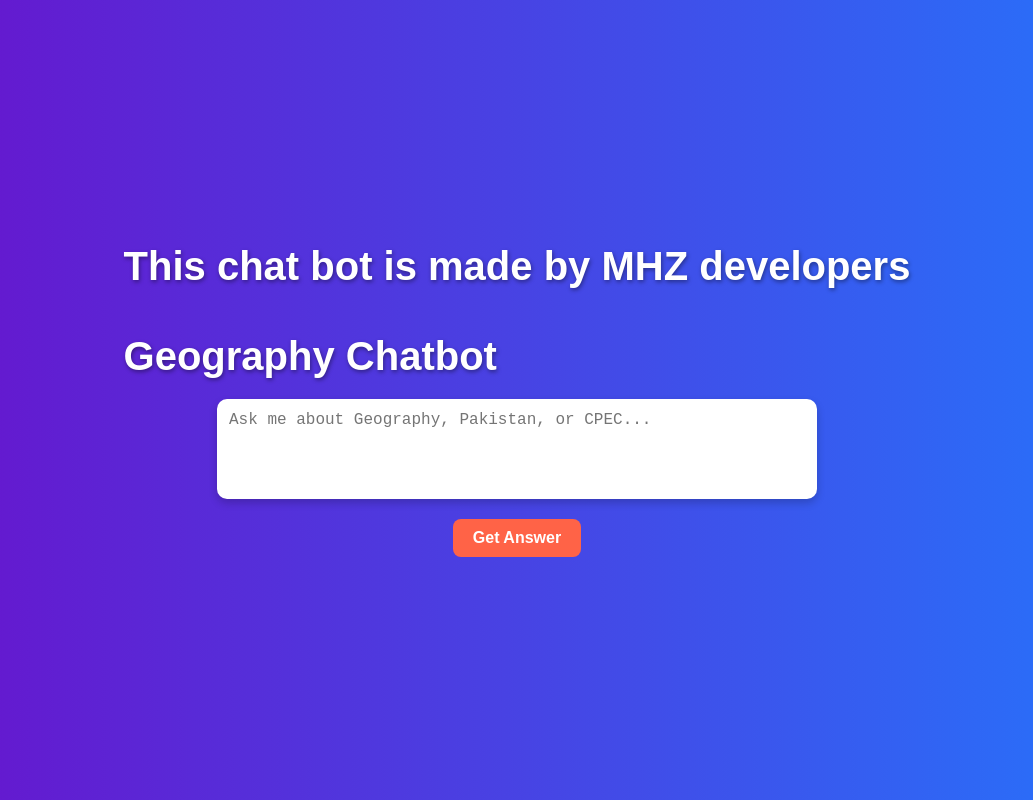
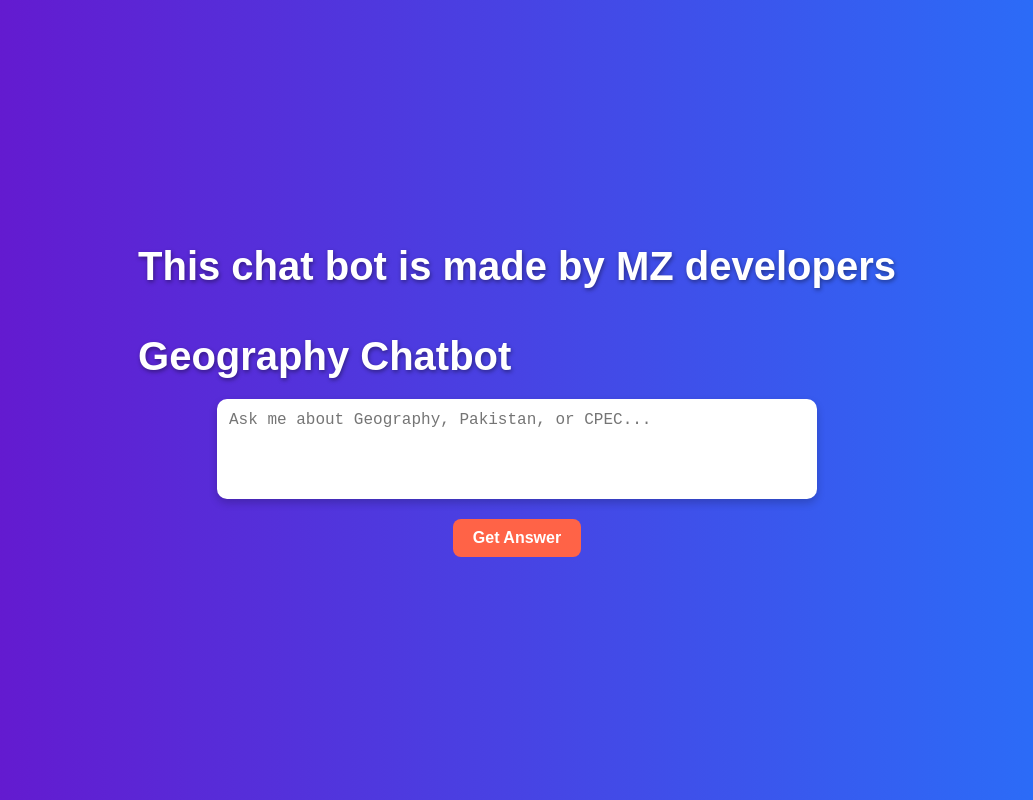
Before and after one commit to muhammadmohsin76y/geography-chatbot, a Next.js app: page / in a window 1280 px wide. Shown: the whole page, without its empty margins (123-1156 px from the left). Built offline with nearby package versions, Linux system fonts and the light colour scheme.

Commit message:
Update Chatbot.js

```diff
--- a/src/components/Chatbot.js
+++ b/src/components/Chatbot.js
@@ -336,7 +336,7 @@ const Chatbot = () => {
 
   return (
     <div className={styles.chatbotContainer}>
-      <h1 className={styles.title}>This chat bot is made by MHZ developers <br></br><br></br>Geography Chatbot</h1>
+      <h1 className={styles.title}>This chat bot is made by MZ developers <br></br><br></br>Geography Chatbot</h1>
       <textarea
         className={styles.textarea}
         placeholder="Ask me about Geography, Pakistan, or CPEC..."
```
